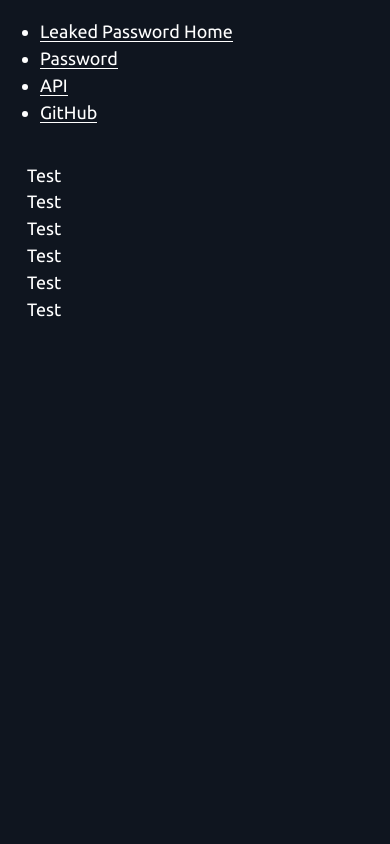
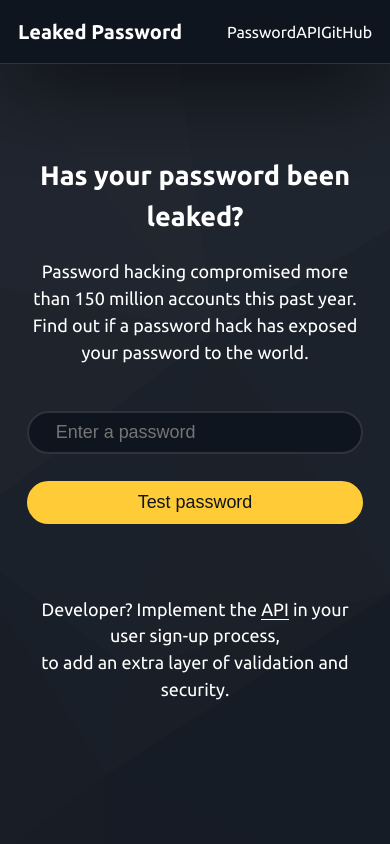
Before and after one commit to triss90/leakedpassword.com, a PHP site: page / in a window 390 px wide. Run offline with PHP 8.4, Linux system fonts and the light colour scheme; style sheets or scripts are compiled from the project's sources.

Commit message:
Add background image

```diff
--- a/assets/css/_general.scss
+++ b/assets/css/_general.scss
@@ -2,3 +2,16 @@ html, body {
   background: $color3;
   color: $color12;
 }
+
+#home {
+  background-image: url("/assets/img/trianglify.svg");
+  background-repeat: no-repeat;
+  background-size: cover;
+}
+
+#front {
+  min-height: calc(100vh - 64px);
+  display: flex;
+  justify-content: center;
+  align-items: center;
+}
--- /dev/null
+++ b/assets/css/app.css
@@ -0,0 +1,247 @@
+@import url("https://fonts.googleapis.com/css?family=Ubuntu:400,700&display=swap");
+* {
+  text-rendering: optimizeLegibility;
+  -webkit-font-smoothing: antialiased;
+  -moz-osx-font-smoothing: grayscale;
+  font-kerning: auto; }
+
+*, *::after, *::before {
+  box-sizing: border-box; }
+
+html {
+  font-family: sans-serif;
+  -webkit-text-size-adjust: 100%; }
+
+body {
+  margin: 0; }
+
+html {
+  font-family: 'Ubuntu', sans-serif;
+  font-size: calc(1em + 0.5vw);
+  line-height: 1.5; }
+
+:focus:not([tabindex='-1']) {
+  outline: 4px solid #ffcb36;
+  outline-offset: 2px; }
+
+::selection {
+  background: #ffcb36;
+  /* WebKit/Blink Browsers */ }
+
+[href='#main'] {
+  position: absolute;
+  top: -2em;
+  right: 0.7rem; }
+
+a {
+  color: inherit;
+  cursor: pointer;
+  text-decoration: none;
+  border-bottom: 1px solid; }
+
+ul.inline {
+  margin: 1rem 0;
+  padding: 0; }
+  ul.inline li {
+    display: inline-block;
+    margin: 0 0.25rem; }
+
+hr {
+  border: 0;
+  border-top: 2px dashed #0f151f;
+  position: relative;
+  display: block;
+  overflow: visible; }
+  hr.reversed {
+    border-top: 2px dashed #ffffff; }
+  hr:after {
+    content: "";
+    position: absolute;
+    right: 0px;
+    top: -6px;
+    width: 10px;
+    height: 10px;
+    border-radius: 50%;
+    background: #0f151f;
+    display: block;
+    transition: 0.3s; }
+
+pre {
+  background: #0f151f;
+  color: #ffffff;
+  font-family: Consolas, "Andale Mono WT", "Andale Mono", "Lucida Console", "Lucida Sans Typewriter", "DejaVu Sans Mono", "Bitstream Vera Sans Mono", "Liberation Mono", "Nimbus Mono L", Monaco, "Courier New", Courier, monospace;
+  overflow-x: scroll;
+  padding: 1rem;
+  font-size: 0.75rem; }
+  pre code {
+    font-size: 0.75rem; }
+
+code {
+  background: #0f151f;
+  color: #ffffff;
+  font-family: Consolas, "Andale Mono WT", "Andale Mono", "Lucida Console", "Lucida Sans Typewriter", "DejaVu Sans Mono", "Bitstream Vera Sans Mono", "Liberation Mono", "Nimbus Mono L", Monaco, "Courier New", Courier, monospace;
+  font-size: 0.85rem;
+  padding: 0 0.25rem; }
+
+html, body {
+  background: #0f151f;
+  color: #ffffff; }
+
+#home {
+  background-image: url("/assets/img/trianglify.svg");
+  background-repeat: no-repeat;
+  background-size: cover; }
+
+#front {
+  min-height: calc(100vh - 64px);
+  display: flex;
+  justify-content: center;
+  align-items: center; }
+
+.content {
+  max-width: 1200px;
+  margin: 0 auto;
+  padding: 1rem 1rem 0 1rem; }
+  .content .row {
+    width: 100%;
+    display: flex;
+    flex-wrap: nowrap; }
+    @media (max-width: 768px) {
+      .content .row {
+        flex-wrap: wrap !important; }
+        .content .row .col-25, .content .row .col-50, .content .row .col-75, .content .row .col-100 {
+          width: 100% !important; } }
+    .content .row .col-25, .content .row .col-50, .content .row .col-75, .content .row .col-100 {
+      margin: 0 0.5rem; }
+    .content .row .col-100 {
+      width: 100%; }
+    .content .row .col-75 {
+      width: 75%; }
+    .content .row .col-50 {
+      width: 50%; }
+    .content .row .col-25 {
+      width: 25%; }
+  .content .center {
+    text-align: center; }
+
+nav[aria-label='site'] {
+  border-bottom: 1px solid #31313e;
+  background: #0f151f;
+  box-shadow: 0 1rem 5rem -0.5rem #000000;
+  height: 64px;
+  line-height: 1.5; }
+  nav[aria-label='site'] ul {
+    max-width: 1200px;
+    display: flex;
+    height: 100%;
+    list-style-type: none;
+    align-items: center;
+    margin: 0 auto;
+    padding: 0 1rem;
+    justify-content: space-between; }
+    nav[aria-label='site'] ul li {
+      margin: 0; }
+      nav[aria-label='site'] ul li a {
+        color: #ffffff;
+        height: 100%;
+        text-decoration: none;
+        font-size: 16px;
+        border: 0; }
+      nav[aria-label='site'] ul li:first-child {
+        width: 80%; }
+        nav[aria-label='site'] ul li:first-child a {
+          font-weight: bold;
+          font-size: 20px; }
+          nav[aria-label='site'] ul li:first-child a .vh {
+            position: absolute !important;
+            clip: rect(1px, 1px, 1px, 1px);
+            padding: 0 !important;
+            border: 0 !important;
+            height: 1px !important;
+            width: 1px !important;
+            overflow: hidden; }
+
+input[type='text'],
+input[type='password'] {
+  font-size: 1rem;
+  border: 2px solid #31313e;
+  background: #0f151f;
+  padding: 0.5rem 1.5rem;
+  margin-top: 1.5rem;
+  border-radius: 1.5rem;
+  width: 100%;
+  color: #ffffff; }
+
+label {
+  color: #a6b0c3;
+  font-size: 0.65rem;
+  text-transform: uppercase;
+  letter-spacing: 1px; }
+
+button, .btn {
+  font-size: 1rem;
+  padding: 0.5rem 1.5rem;
+  border-radius: 1.5rem;
+  background: #ffcb36;
+  border: 2px solid #ffcb36;
+  margin-top: 1.5rem;
+  cursor: pointer;
+  color: #0f151f;
+  display: inline-block; }
+  button.btn-block, .btn.btn-block {
+    display: block;
+    width: 100%; }
+
+.loader-fancy {
+  position: relative;
+  margin: 0 auto;
+  width: 100px; }
+  .loader-fancy.loader-fancy-small {
+    width: 1.1rem; }
+  .loader-fancy.loader-fancy-large {
+    width: 150px; }
+  .loader-fancy::before {
+    content: '';
+    display: block;
+    padding-top: 100%; }
+  .loader-fancy .circular {
+    animation: rotate 2s linear infinite;
+    height: 100%;
+    transform-origin: center center;
+    width: 100%;
+    position: absolute;
+    top: 0;
+    bottom: 0;
+    left: 0;
+    right: 0;
+    margin: auto; }
+    .loader-fancy .circular .path {
+      stroke-dasharray: 1,200;
+      stroke-dashoffset: 0;
+      animation: dash 1.5s ease-in-out infinite,color 6s ease-in-out infinite;
+      stroke-linecap: round; }
+
+@keyframes rotate {
+  100% {
+    transform: rotate(360deg); } }
+
+@keyframes dash {
+  0% {
+    stroke-dasharray: 1,200;
+    stroke-dashoffset: 0; }
+  50% {
+    stroke-dasharray: 89,200;
+    stroke-dashoffset: -35px; }
+  100% {
+    stroke-dasharray: 89,200;
+    stroke-dashoffset: -124px; } }
+
+@keyframes color {
+  100%, 0% {
+    stroke: #0f151f; }
+  40% {
+    stroke: #121a29; }
+  66% {
+    stroke: #0f151f; }
+  80%, 90% {
+    stroke: #070a0f; } }
--- a/assets/css/app.scss
+++ b/assets/css/app.scss
@@ -10,3 +10,4 @@
 @import "module_navigation";
 @import "module_input";
 @import "module_button";
+@import "module_loader";
--- a/index.php
+++ b/index.php
@@ -1,37 +1,68 @@
-<!doctype html>
-<html lang="en">
-<head>
-    <meta charset="UTF-8">
-    <meta name="viewport" content="width=device-width, user-scalable=no, initial-scale=1.0, maximum-scale=1.0, minimum-scale=1.0">
-    <meta http-equiv="X-UA-Compatible" content="ie=edge">
-    <link rel="stylesheet" href="/assets/css/app.css">
-    <title>Document</title>
-</head>
-<body>
+<?php include('_inc/header.php'); ?>
+<body id="home">
+<?php include('_inc/navigation.php'); ?>
 
-<nav id="navigation" aria-label="site">
-    <ul>
-        <li><a href="/">Leaked Password <span class="vh">Home</span></a></li>
-        <li><a href="/">Password</a></li>
-        <li><a href="/documentation">API</a></li>
-        <li><a href="/https://github.com/triss90/leakedpassword.com" target="_blank">GitHub</a></li>
-    </ul>
-</nav>
+<main class="content" id="front">
+    <div style="width: 100%;margin-top:-4rem;">
+        <div class="row">
+            <div class="col-100 center">
+                <h2>Has your password been leaked?</h2>
+                <p>Password hacking compromised more than 150 million accounts this past year.<br>
+                Find out if a password hack has exposed your password to the world.</p>
+            </div>
+        </div>
+        <form action="check_password.php" method="post" class="check-password" id="check-password">
+            <div class="row">
+                <div class="col-75">
+                    <input type="password" name="password" id="password" placeholder="Enter a password" value="" required>
+                </div>
+                <div class="col-25">
+                    <button id="buttonSubmit" type="submit" class="btn btn-block">Test password</button>
+                    <button id="buttonLoad" class="btn btn-block" type="button" style="display: none;" disabled>
+                        <div class="loader-fancy loader-fancy-small">
+                            <svg class="circular" viewBox="25 25 50 50">
+                                <circle class="path" cx="50" cy="50" r="20" fill="none" stroke-width="2" stroke-miterlimit="10"></circle>
+                            </svg>
+                        </div>
+                    </button>
+                </div>
+            </div>
+        </form>
+        <div class="row">
+            <div class="col-100 center" id="output"></div>
+        </div>
 
-<div class="content">
-    <div class="row">
-        <div class="col-50">Test</div>
-        <div class="col-25">Test</div>
-        <div class="col-25">Test</div>
+        <div class="row">
+            <div class="col-100 center">
+                <br<br><br><br>
+                <p>Developer? Implement the <a href="/api">API</a> in your user sign-up process, <br>to add an extra layer of validation and security.</p>
+            </div>
+        </div>
     </div>
-    <div class="row">
-        <div class="col-100">Test</div>
-    </div>
-    <div class="row">
-        <div class="col-25">Test</div>
-        <div class="col-75">Test</div>
-    </div>
-</div>
+</main>
 
-</body>
-</html>
+<script src="https://cdnjs.cloudflare.com/ajax/libs/jquery/3.3.1/jquery.min.js" crossorigin="anonymous"></script>
+<script>
+    $(function () {
+        $('form').on('submit', function (e) {
+            e.preventDefault();
+            $('#buttonSubmit').hide();
+            $('#buttonLoad').show();
+            setTimeout(function(){
+                $.ajax({
+                    type: 'post',
+                    url: 'check_password.php',
+                    data: $('#check-password').serialize(),
+                    success: function(response) {
+                        $('#buttonLoad').hide();
+                        $('#buttonSubmit').show();
+                        $('#output').html(response);
+                        console.log(response);
+                    }
+                });
+            }, 1500);
+        });
+    });
+</script>
+
+<?php include('_inc/footer.php'); ?>
```
Also changed, not shown: check_password.php (added, +11 -0 lines), assets/img/trianglify.svg (added).
